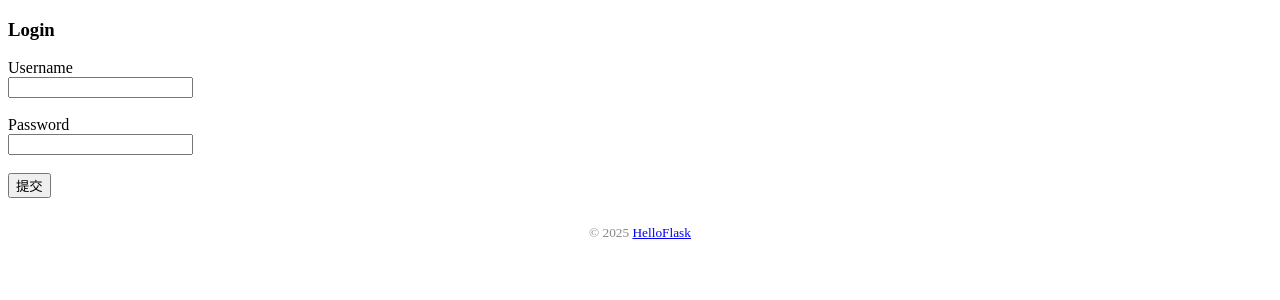
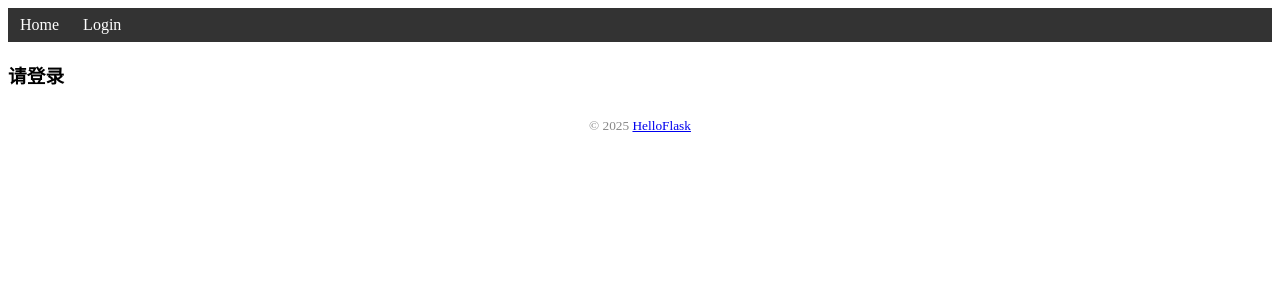
Before and after one commit to JH-6/learn, a Flask app: page / in a window 1280 px wide. Shown: the top 300 px of the page. Run offline with Flask 3, Linux system fonts and the light colour scheme.

Commit message:
简单登录

```diff
--- a/flask_basics/app.py
+++ b/flask_basics/app.py
@@ -1,14 +1,19 @@
 from flask import Flask, url_for, render_template, request, redirect, flash
+from werkzeug.security import generate_password_hash, check_password_hash
 from markupsafe import escape
+import os
 app = Flask(__name__)
 
+# 设置密钥，否则会话和消息闪现等不可用
+# app.secret_key = 'jh6 secret key'
+app.config['SECRET_KEY'] = os.getenv('SECRET_KEY', 'jh6 secret key')
 
 
+# URL规则
 @app.route('/hello1')
 @app.route('/hello2')
 def hello():
     return '<h1>Hello World!</h1>'
-
 
 @app.route('/name/<string:name>')
 def say_name(name):
@@ -20,14 +25,15 @@ def say_name(name):
     return f'User: {escape(name)} '
 
 @app.route('/hello')
-@app.route('/hello/<name>')
 def say_hello(name=None):
     return render_template('hello.html', name=name)
 
 
-@app.route('/')
+
+# The Request Object和表单
+@app.route('/', methods=['GET', 'POST'])
 def index():
-    return render_template('login.html')
+    return render_template('index.html')
 
 
 @app.route('/login', methods=['GET', 'POST'])
@@ -37,11 +43,19 @@ def login():
         password = request.form['password']
 
         if not username or not password:
-            print("用户名或密码为空!")
-            return render_template('login.html')
+            flash('必填项输入为空.')
+            return redirect(url_for('login'))
 
-        print(f'用户名: {username}, 密码: {password}')
-        if username == 'admin' and password == '123':
+        if username == 'jh6' and validate_password(password):
+            flash('登录成功')
             return render_template('index.html', name=username)
 
+        flash('用户名或密码错误')
+        return redirect(url_for('login'))
+
     return render_template('login.html')
+
+
+def validate_password(password):
+    my_password = generate_password_hash('123')
+    return check_password_hash(my_password, password)
--- a/flask_basics/static/css/style.css
+++ b/flask_basics/static/css/style.css
@@ -6,6 +6,8 @@ footer {
     padding: 10px;
 }
 
+
+/* 提醒 */
 .alert {
     position: relative;
     padding: 7px;
@@ -16,3 +18,29 @@ footer {
     border-color: #b8daff;
     border-radius: 5px;
 }
+
+
+/* 导航 */
+nav ul {
+    list-style-type: none;
+    margin: 0;
+    padding: 0;
+    overflow: hidden;
+    background-color: #333;
+}
+
+nav li {
+    float: left;
+}
+
+nav li a {
+    display: block;
+    color: white;
+    text-align: center;
+    padding: 8px 12px;
+    text-decoration: none;
+}
+
+nav li a:hover {
+    background-color: #111;
+}
--- a/flask_basics/templates/base.html
+++ b/flask_basics/templates/base.html
@@ -14,6 +14,12 @@
     {% for message in get_flashed_messages() %}
         <div class="alert">{{ message }}</div>
     {% endfor %}
+    <nav>
+        <ul>
+            <li><a href="{{ url_for('index') }}">Home</a></li>
+            <li><a href="{{ url_for('login') }}">Login</a></li>
+        </ul>
+    </nav>
 
     {% block content %}{% endblock %}
 
--- a/flask_basics/templates/index.html
+++ b/flask_basics/templates/index.html
@@ -1,6 +1,11 @@
 {% extends 'base.html' %}
 
 {% block content %}
-<h3>{{ name }} 主页</h3>
+
+{% if name %}
+<h3>{{ name }} 的主页</h3>
+{% else %}
+<h3>请登录</h3>
+{% endif %}
 
 {% endblock %}
```
